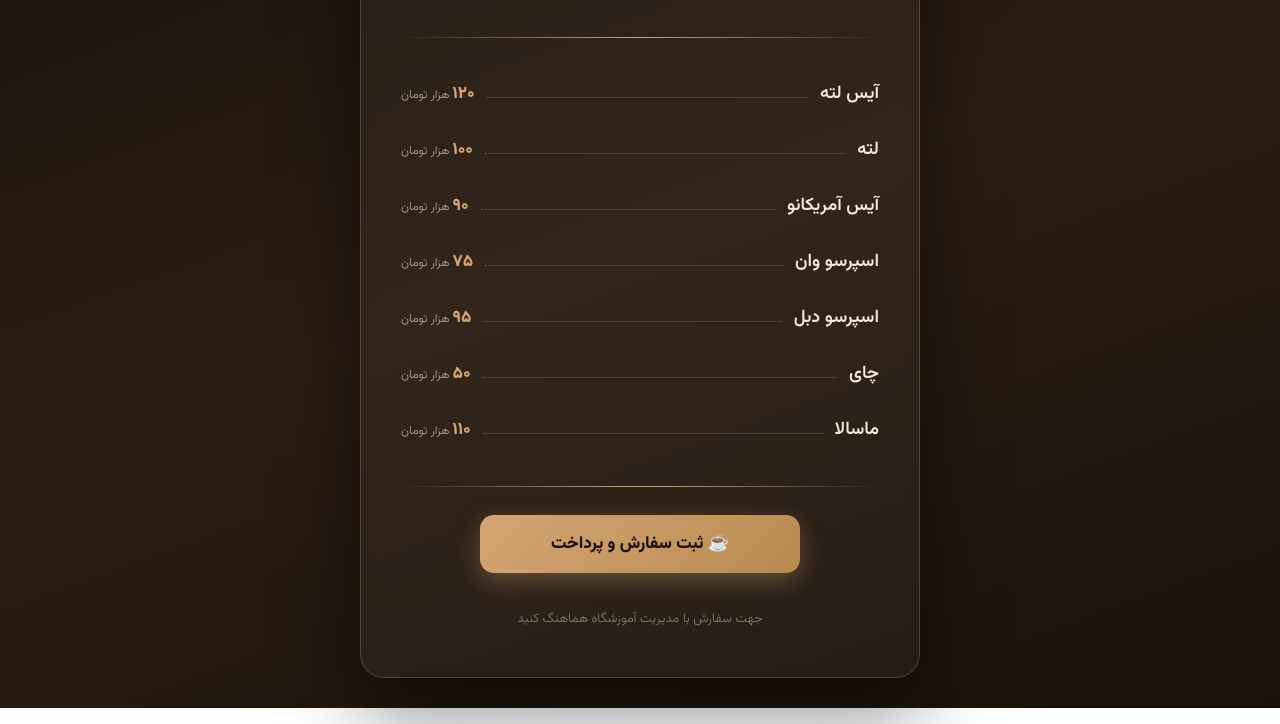
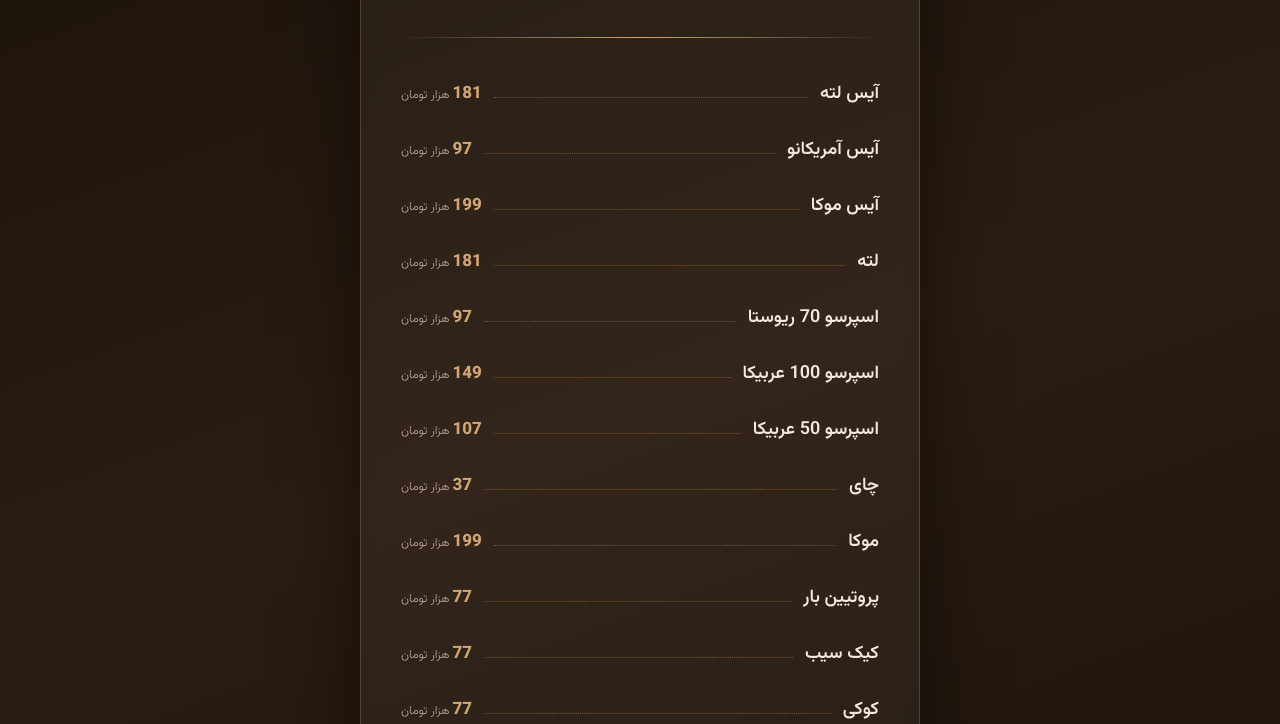
Before and after one commit to erfan-e12/samar-cafe, a plain HTML site: page index.html in a window 1280 px wide. Shown: the part 228-952 px from the top of the page. Drawn offline with Linux system fonts and the light colour scheme.

Commit message:
Update index.html
change pricesin the menu.

```diff
--- a/index.html
+++ b/index.html
@@ -85,13 +85,19 @@
     </header>
     <div class="divider"></div>
     <ul class="menu-list">
-      <li><span class="name">آیس لته</span><span class="dots"></span><span class="price">۱۲۰<small>هزار تومان</small></span></li>
-      <li><span class="name">لته</span><span class="dots"></span><span class="price">۱۰۰<small>هزار تومان</small></span></li>
-      <li><span class="name">آیس آمریکانو</span><span class="dots"></span><span class="price">۹۰<small>هزار تومان</small></span></li>
-      <li><span class="name">اسپرسو وان</span><span class="dots"></span><span class="price">۷۵<small>هزار تومان</small></span></li>
-      <li><span class="name">اسپرسو دبل</span><span class="dots"></span><span class="price">۹۵<small>هزار تومان</small></span></li>
-      <li><span class="name">چای</span><span class="dots"></span><span class="price">۵۰<small>هزار تومان</small></span></li>
-      <li><span class="name">ماسالا</span><span class="dots"></span><span class="price">۱۱۰<small>هزار تومان</small></span></li>
+      <li><span class="name">آیس لته</span><span class="dots"></span><span class="price">181<small>هزار تومان</small></span></li>
+      <li><span class="name">آیس آمریکانو</span><span class="dots"></span><span class="price">97<small>هزار تومان</small></span></li>
+      <li><span class="name">آیس موکا</span><span class="dots"></span><span class="price">199<small>هزار تومان</small></span></li>
+      <li><span class="name">لته</span><span class="dots"></span><span class="price">181<small>هزار تومان</small></span></li>
+      <li><span class="name">اسپرسو 70 ریوستا</span><span class="dots"></span><span class="price">97<small>هزار تومان</small></span></li>
+      <li><span class="name">اسپرسو 100 عربیکا</span><span class="dots"></span><span class="price">149<small>هزار تومان</small></span></li>
+      <li><span class="name">اسپرسو 50 عربیکا</span><span class="dots"></span><span class="price">107<small>هزار تومان</small></span></li>
+      <li><span class="name">چای</span><span class="dots"></span><span class="price">37<small>هزار تومان</small></span></li>
+      <li><span class="name">موکا</span><span class="dots"></span><span class="price">199<small>هزار تومان</small></span></li>
+      <li><span class="name">پروتیین بار</span><span class="dots"></span><span class="price">77<small>هزار تومان</small></span></li>
+      <li><span class="name">کیک سیب</span><span class="dots"></span><span class="price">77<small>هزار تومان</small></span></li>
+      <li><span class="name">کوکی</span><span class="dots"></span><span class="price">77<small>هزار تومان</small></span></li>
+      <li><span class="name">آب معدنی</span><span class="dots"></span><span class="price">20<small>هزار تومان</small></span></li>
     </ul>
     <div class="divider"></div>
     <a class="pay-btn" href="https://blubiz.sb24.com/s/j7ScpfYe" target="_blank">☕ ثبت سفارش و پرداخت</a>
```
